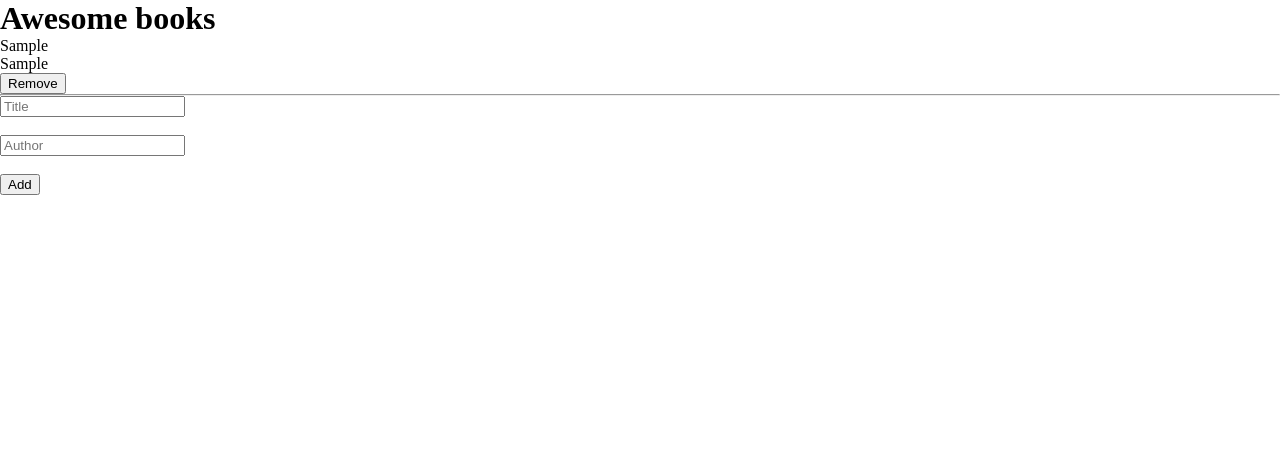
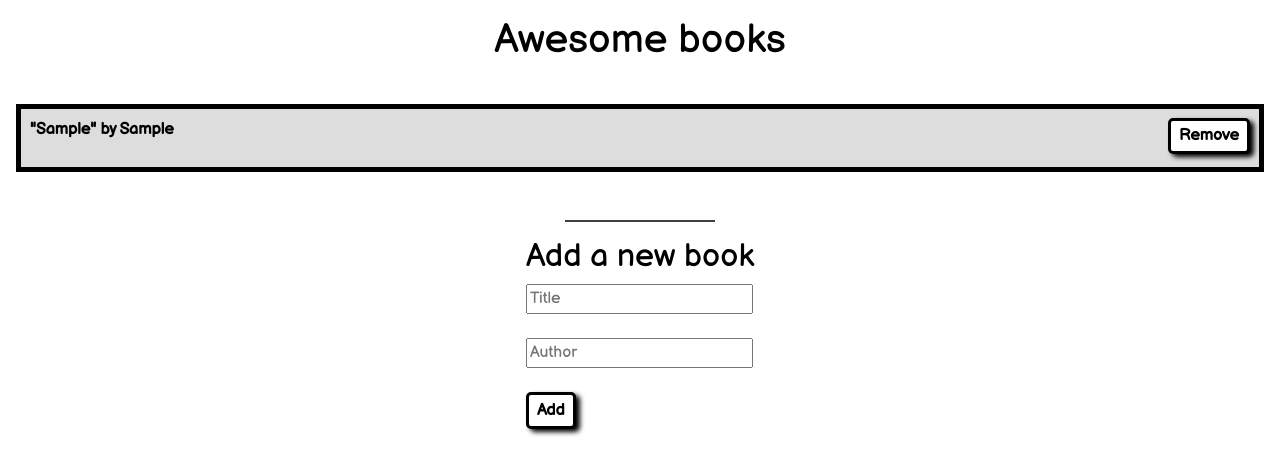
Before and after one commit to MacCrazyman/Awesome-books, a website: page index.html in a window 1280 px wide. Both pictures are taken after typing "Sample", "Sample" into the empty fields and a click on the button "Add". Drawn offline with nearby package versions, Linux system fonts and the light colour scheme.

Commit message:
Add basic styles

```diff
--- a/index.html
+++ b/index.html
@@ -5,16 +5,24 @@
   <meta http-equiv="X-UA-Compatible" content="IE=edge">
   <meta name="viewport" content="width=device-width, initial-scale=1.0">
   <title>Awesome Books</title>
+  <link href='https://fonts.googleapis.com/css?family=Balsamiq Sans' rel='stylesheet'>
+  <link href="https://cdn.jsdelivr.net/npm/bootstrap@5.1.3/dist/css/bootstrap.min.css" rel="stylesheet" integrity="sha384-1BmE4kWBq78iYhFldvKuhfTAU6auU8tT94WrHftjDbrCEXSU1oBoqyl2QvZ6jIW3" crossorigin="anonymous">
   <link rel="stylesheet" href="style.css">
 </head>
 <body>
-  <h1>Awesome books</h1>
-  <div id="table"></div>
-  <form action="index.html" id="form">
-    <input type="text" id="title" placeholder="Title"><br><br>
-    <input type="text" id="author" placeholder="Author"><br><br>
-    <button type="submit" id="add_book">Add</button>
-  </form>
+  <main class="d-flex flex-column justify-content-center align-items-center">
+    <h1 id='page_title'>Awesome books</h1>
+    <table id="table"></table>
+    <hr>
+    <section>
+      <h2>Add a new book</h2>
+      <form action="index.html" id="form">
+        <input type="text" id="title" placeholder="Title"><br><br>
+        <input type="text" id="author" placeholder="Author"><br><br>
+        <button type="submit" id="add_book">Add</button>
+      </form>
+    </section>
+  </main>
   <script src="scripts/script.js"></script>
 </body>
 </html>
--- a/scripts/script.js
+++ b/scripts/script.js
@@ -22,12 +22,12 @@ class Library {
 
   createTable = (book) => {
     const table = document.getElementById('table');
-    const tr = document.createElement('div');
+    const tr = document.createElement('tr');
     tr.innerHTML = `
-    <div>${book.title}</div>
-    <div>${book.author}</div>
-    <button type="button" id="${book.id}" class="delete">Remove</button>
-    <hr>`;
+    <td>
+      <p>"${book.title}" by ${book.author}</p>
+    </td>
+    <td><button type="button" id="${book.id}" class="delete">Remove</button></td>`;
     table.appendChild(tr);
   };
 
--- a/style.css
+++ b/style.css
@@ -1,4 +1,52 @@
 * {
+  box-sizing: border-box;
   margin: 0;
-  box-sizing: border-box;
 }
+
+body {
+  font-family: 'Balsamiq Sans', sans-serif;
+  font-weight: 900;
+  color: black;
+}
+
+main {
+  padding: 1rem;
+}
+
+#table {
+  display: flex;
+  flex-direction: column;
+  width: 100%;
+  max-height: 60vh;
+  overflow-y: auto;
+  border: 5px solid black;
+  margin-block: 2rem;
+}
+
+#table tr {
+  display: flex;
+  justify-content: space-between;
+  padding: 0.5rem;
+}
+
+#table tr:nth-child(odd) {
+  background: rgba(128, 128, 128, 0.267);
+}
+
+hr {
+  /* margin: 1rem 0; */
+  color: inherit;
+  background-color: currentColor;
+  border: 1px solid black;
+  opacity: .75;
+  width: 150px;
+}
+
+button {
+  box-shadow: 4px 3px 5px black;
+  background-color: white;
+  border-radius: 5px;
+  border: 3px solid black;
+  font-weight: bolder;
+  padding: 0.2rem 0.5rem;
+}
```
